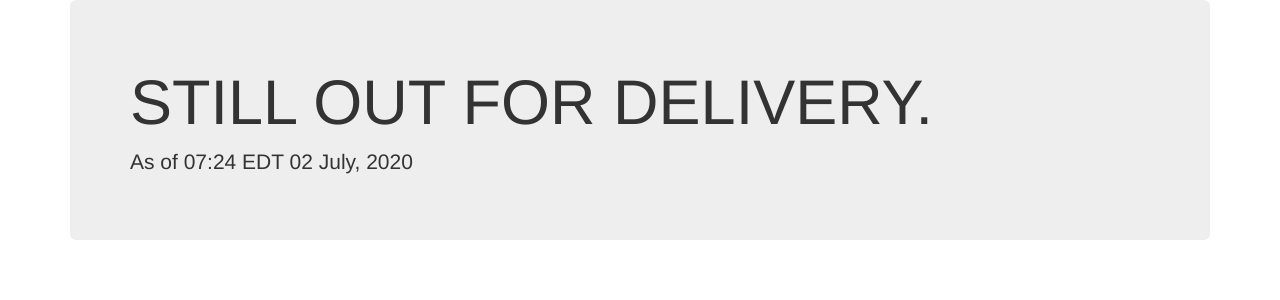
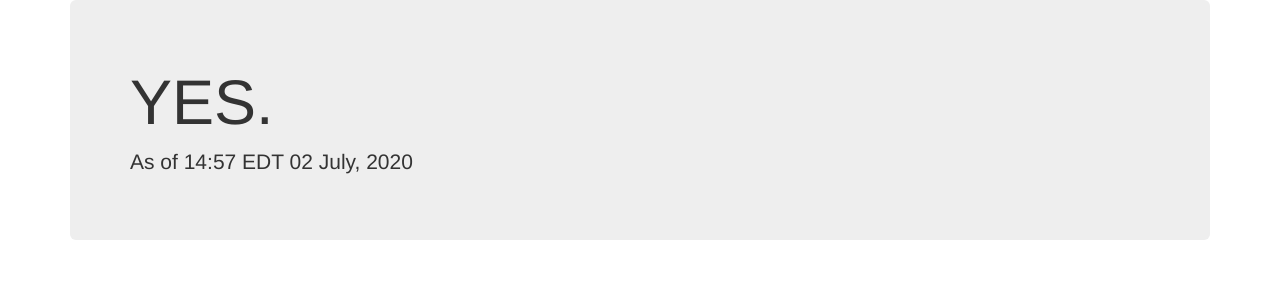
Before and after one commit to riserperson/isitiserschulzbabytime, a Flask app: page / in a window 1280 px wide. Shown: the top 300 px of the page. Run offline with Flask 2, Linux system fonts and the light colour scheme; some libraries are stand-ins or nearby versions.

Commit message:
updating timestamp

```diff
--- a/app/templates/index.html
+++ b/app/templates/index.html
@@ -3,9 +3,9 @@
 
 {% block app_content %}
   <div class="container h-100 d-flex">
-    <div class="jumbotron my-auto bg-warning">
-      <h1 class="display-2">STILL OUT FOR DELIVERY.</h1>
-      <p class="lead">As of 07:24 EDT 02 July, 2020</p>
+    <div class="jumbotron my-auto bg-success">
+      <h1 class="display-2">YES.</h1>
+      <p class="lead">As of 14:57 EDT 02 July, 2020</p>
     </div>
   </div>
 {% endblock %}
```
